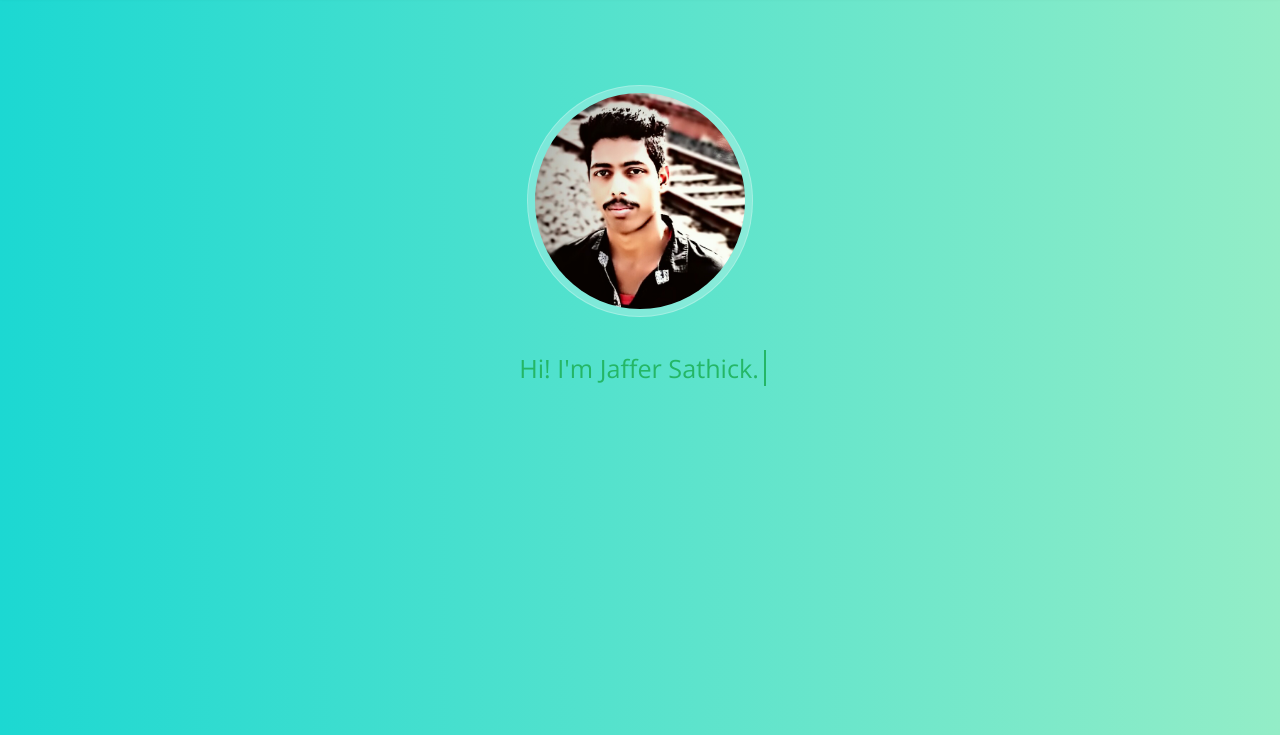
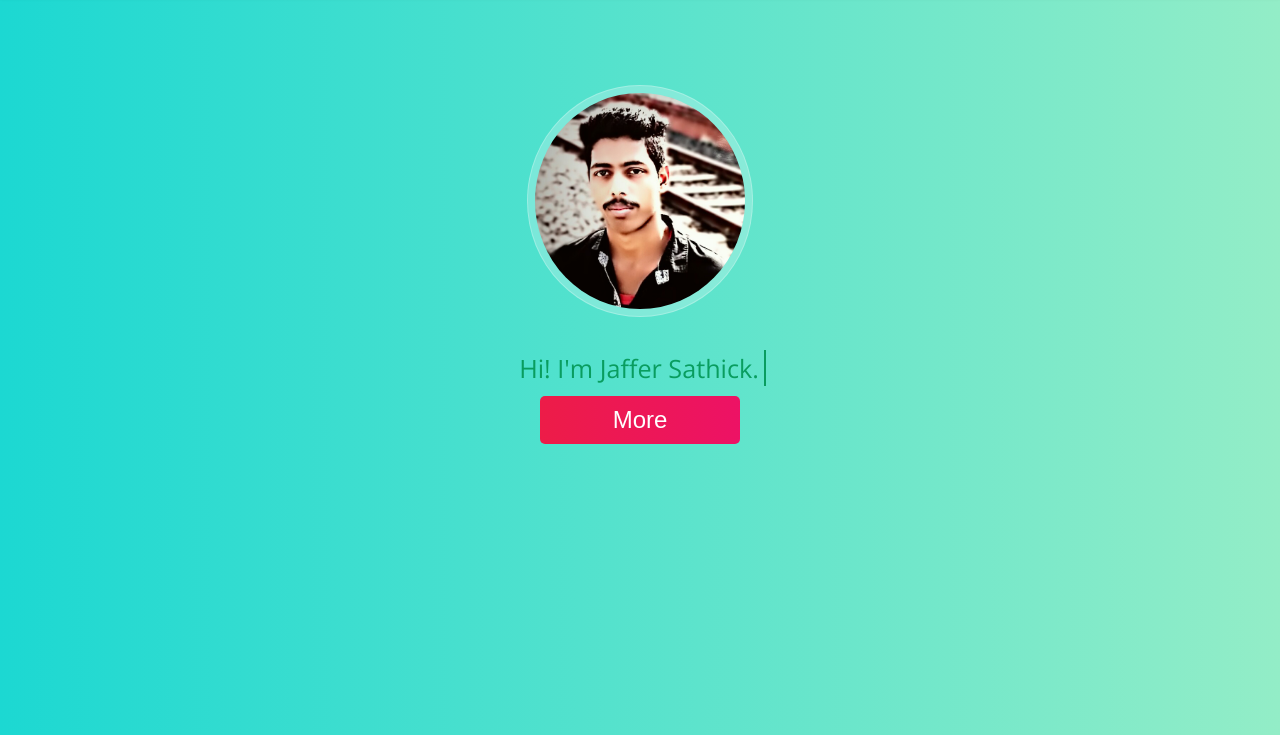
Before and after one commit to jaffersathick/jaffersathick.github.io, a plain HTML site: page index.html in a window 1280 px wide. Shown: the part 65-807 px from the top of the page. Drawn offline with nearby package versions, Linux system fonts and the light colour scheme.

Commit message:
update logo color

```diff
--- a/css/style.css
+++ b/css/style.css
@@ -14,7 +14,7 @@ body{
 	color: #333333;
 }
 :root{
-	--color:#24b766;
+	--color:#099D5F;
 }
 h1,h2,h3,h4,h5,h6{
 	font-weight: 500;
@@ -173,6 +173,21 @@ nav ul li a:before {
 	height: 100vh;
 	background:linear-gradient(90deg,#1cd8d2, #93edc7);
 }
+.more{
+    width: 200px;
+    padding: 10px 20px;
+    margin: 10px auto;
+    color: #fff;
+    background: linear-gradient(270deg,#ed1265,#ed1c48);
+    border: none;
+    cursor: pointer;
+    font-size: 24px;
+    border-radius: 5px;
+}
+.more:hover{
+    background: linear-gradient(90deg,#ed1265,#ed1c48);
+    box-shadow: 0px 2px 4px rgba(0, 0, 0, 0.3);
+}
 .about-head{
     display: flex;
 }
@@ -184,7 +199,7 @@ nav ul li a:before {
 }
 .head-color{
     width: 5px;
-    background:linear-gradient(#f81861,#24b766,#85c05b,#f44c1e);
+    background:repeating-linear-gradient(#ed1265,#ed1c48);
 }
 .head-cont{
     margin-left: 5px;
--- a/index.html
+++ b/index.html
@@ -41,6 +41,7 @@
 						<img src="img/avatar.jpg">
 					</span>
 						<p class="line-1 anim-typewriter">Hi! I'm Jaffer Sathick.</p>
+					<button class="more">More</button>
 					</div>
 				</section>
 				<section class="about" id='about'>
```
Also changed, not shown: img/logo.png.
